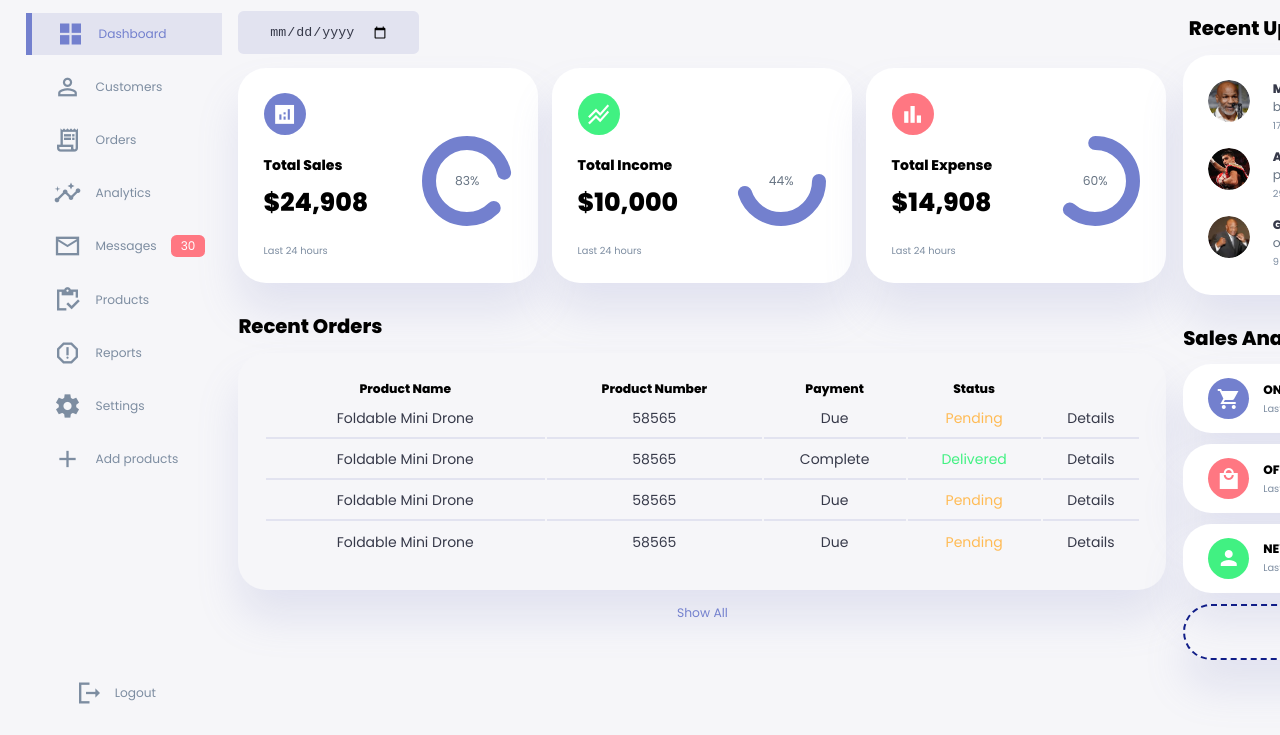
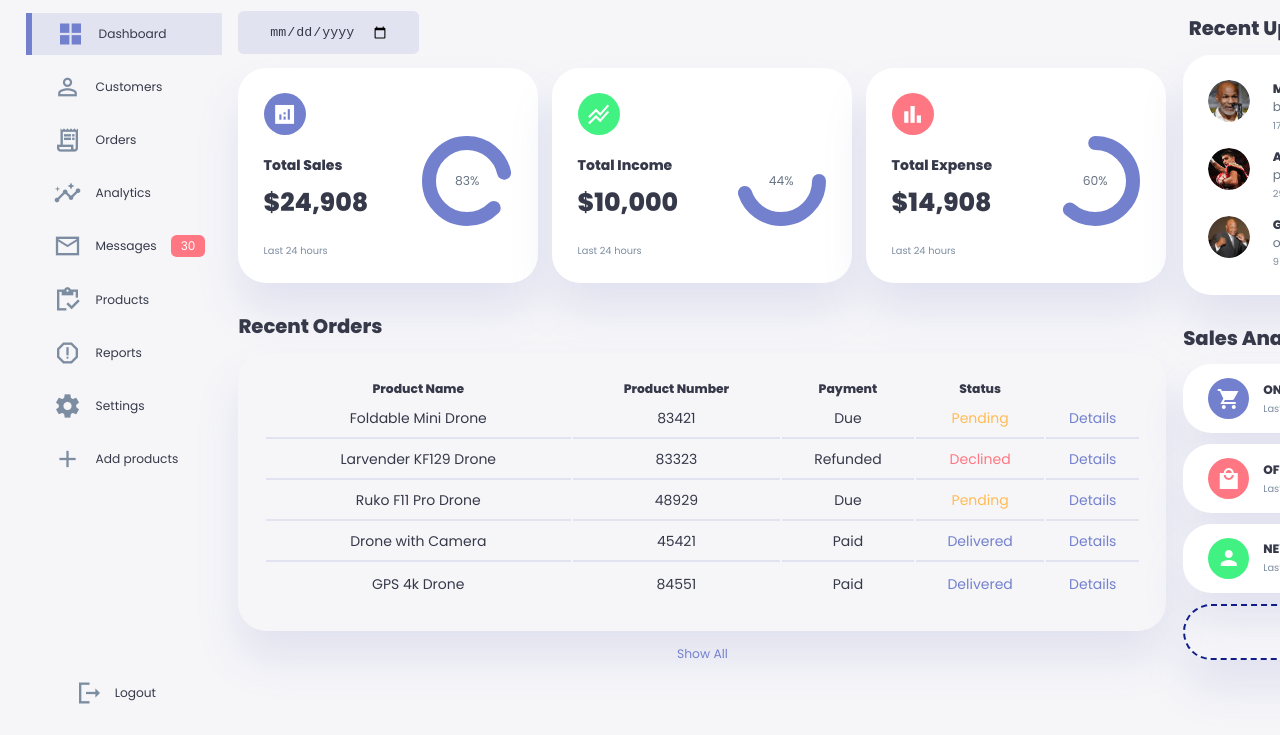
Before and after one commit to AbdulAzizMasood/100daysJsChallenges, a plain HTML site: page Day5/index.html in a window 1280 px wide. Shown: the part 65-800 px from the top of the page. Drawn offline with Linux system fonts and the light colour scheme.

Commit message:
Toggle between night mode and light mode addedd

```diff
--- a/Day5/index.html
+++ b/Day5/index.html
@@ -148,14 +148,14 @@
               </tr>
             </thead>
             <tbody>
-              <tr>
+              <!-- <tr>
                 <td>Foldable Mini Drone</td>
                 <td>58565</td>
                 <td>Due</td>
                 <td class="warning">Pending</td>
                 <td class="primary">Details</td>
-              </tr>
-              <tr>
+              </tr> -->
+              <!-- <tr>
                 <td>Foldable Mini Drone</td>
                 <td>58565</td>
                 <td>Complete</td>
@@ -175,7 +175,7 @@
                 <td>Due</td>
                 <td class="warning">Pending</td>
                 <td class="primary">Details</td>
-              </tr>
+              </tr> -->
             </tbody>
           </table>
           <a href="#">Show All</a>
--- a/Day5/orders.js
+++ b/Day5/orders.js
@@ -0,0 +1,33 @@
+const Orders = [
+    {
+        productName : 'Foldable Mini Drone',
+        productNumber : '83421',
+        paymentStatus : 'Due',
+        shipping : 'Pending'
+    },
+    {
+        productName : 'Larvender KF129 Drone',
+        productNumber : '83323',
+        paymentStatus : 'Refunded',
+        shipping : 'Declined'
+    },
+    {
+        productName : 'Ruko F11 Pro Drone',
+        productNumber : '48929',
+        paymentStatus : 'Due',
+        shipping : 'Pending'
+    },
+    {
+        productName : 'Drone with Camera',
+        productNumber : '45421',
+        paymentStatus : 'Paid',
+        shipping : 'Delivered'
+    },
+    {
+        productName : 'GPS 4k Drone',
+        productNumber : '84551',
+        paymentStatus : 'Paid',
+        shipping : 'Delivered'
+    },
+
+]
--- a/Day5/script.js
+++ b/Day5/script.js
@@ -1,9 +1,27 @@
 const sideMenu = document.querySelector("aside");
 const menuBtn = document.querySelector(".menu-btn");
 const closeBtn = document.querySelector(".close-btn");
+const themeToggler = document.querySelector('.theme-toggler');
 menuBtn.addEventListener('click',()=>{
     sideMenu.style.display = `block`;
 })
 closeBtn.addEventListener('click',()=>{
     sideMenu.style.display ='none'
 })
+
+themeToggler.addEventListener('click',()=>{
+    document.body.classList.toggle('dark-theme-variables');
+    themeToggler.querySelector('span:nth-child(1)').classList.toggle('active');
+    themeToggler.querySelector('span:nth-child(2)').classList.toggle('active');
+})
+Orders.forEach(orders=>{
+    const tr = document.createElement('tr');
+    const trData = `
+                 <td>${orders.productName}</td>
+                  <td>${orders.productNumber}</td>
+                 <td>${orders.paymentStatus}</td>
+                 <td class="${orders.shipping ==='Declined' ? 'danger' : orders.shipping ==='Pending' ? 'warning' : 'primary'} ">${orders.shipping}</td>
+                  <td class="primary">Details</td>`;
+      tr.innerHTML = trData;
+      document.querySelector('table tbody').appendChild(tr);
+})
--- a/Day5/style.css
+++ b/Day5/style.css
@@ -49,6 +49,18 @@ body{
     text-decoration: none;
     list-style : none;
     box-sizing: border-box;
+}
+h1,h2,h3,h4,h5,h6, table thead tr th{
+    color: var(--color-dark);
+}
+/* Dark theme Variables */
+.dark-theme-variables{
+    --color-background : #181a1e;
+    --color-white : #202528;
+    --color-dark : #edeffd;
+    --color-info-dark : #a3bdcc;
+    --color-light : rgba(0,0,0,0.4);
+    --box-shadow : 0 2rem 3rem var(--color-light);
 }
 a {
     color: var(--color-dark);
@@ -356,8 +368,11 @@ main  .recent-orders a{
 main .recent-orders table tbody tr td.warning{
     color: var(--color-warning);
 }
-main .recent-orders table tbody tr td.success{
-    color: var(--color-success);
+main .recent-orders table tbody tr td.danger{
+    color: var(--color-danger);
+}
+main .recent-orders table tbody tr td.primary{
+    color: var(--color-primary);
 }
 
 
@@ -394,10 +409,14 @@ main .recent-orders table tbody tr td.success{
     justify-content: center;
     font-size: 1.3rem;
 }
+.right .theme-toggler span:first-child{
+    color: #fff;
+}
 .right .theme-toggler span.active{
     background-color: var(--color-primary);
     border-radius: var(--border-radius-1);
     color: var(--color-white);
+
 }
 .right .top .profile{
     display: flex;
@@ -458,7 +477,8 @@ main .recent-orders table tbody tr td.success{
 .right .sales-analytics .item .right{
     display: flex;
     justify-content: space-between;
-    align-items: start;
+    /* align-items: start; */
+    align-items: center;
     margin: 0;
     width: 100%;
 }
```
